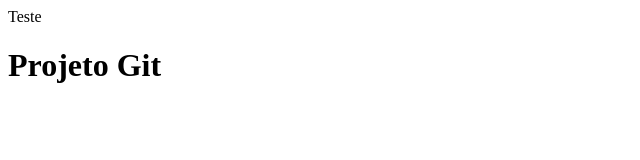
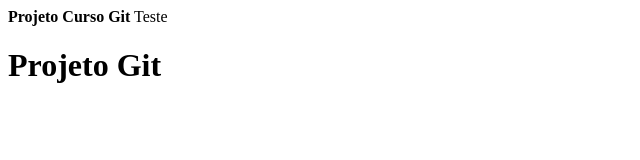
Before and after one commit to gus1990/Meu-site, a plain HTML site: page index.html in a window 1280 px wide. Shown: the whole page, without its empty margins (0-640 px from the left). Drawn offline with Linux system fonts and the light colour scheme.

Commit message:
alteração da head

```diff
--- a/index.html
+++ b/index.html
@@ -1,5 +1,6 @@
 <html>
 <head>
+<b>Projeto Curso Git</b>
 </head>
 <body>
 Teste
```
